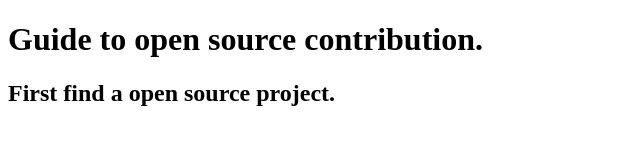
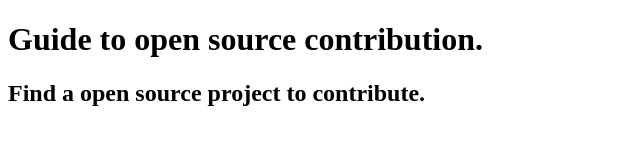
Before and after one commit to sergioroja/libreguide, a plain HTML site: page index.html in a window 1280 px wide. Shown: the whole page, without its empty margins (0-640 px from the left). Drawn offline with Linux system fonts and the light colour scheme.

Commit message:
Edit index.html

```diff
--- a/index.html
+++ b/index.html
@@ -6,6 +6,6 @@
 </head>
 <body>
   <h1>Guide to open source contribution.</h1>
-  <h2>First find a open source project.</h2>
+  <h2>Find a open source project to contribute.</h2>
 </body>
 </html>
```
